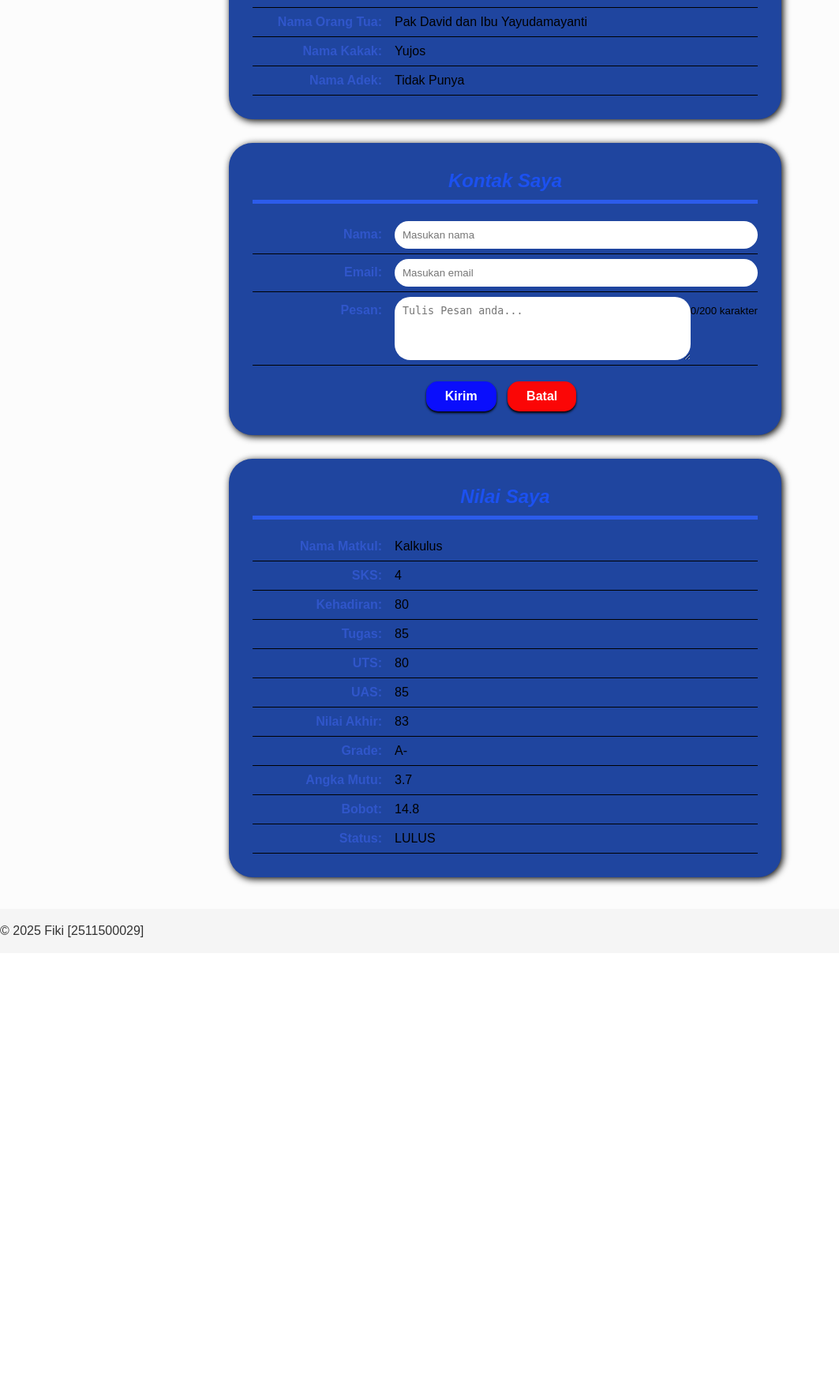
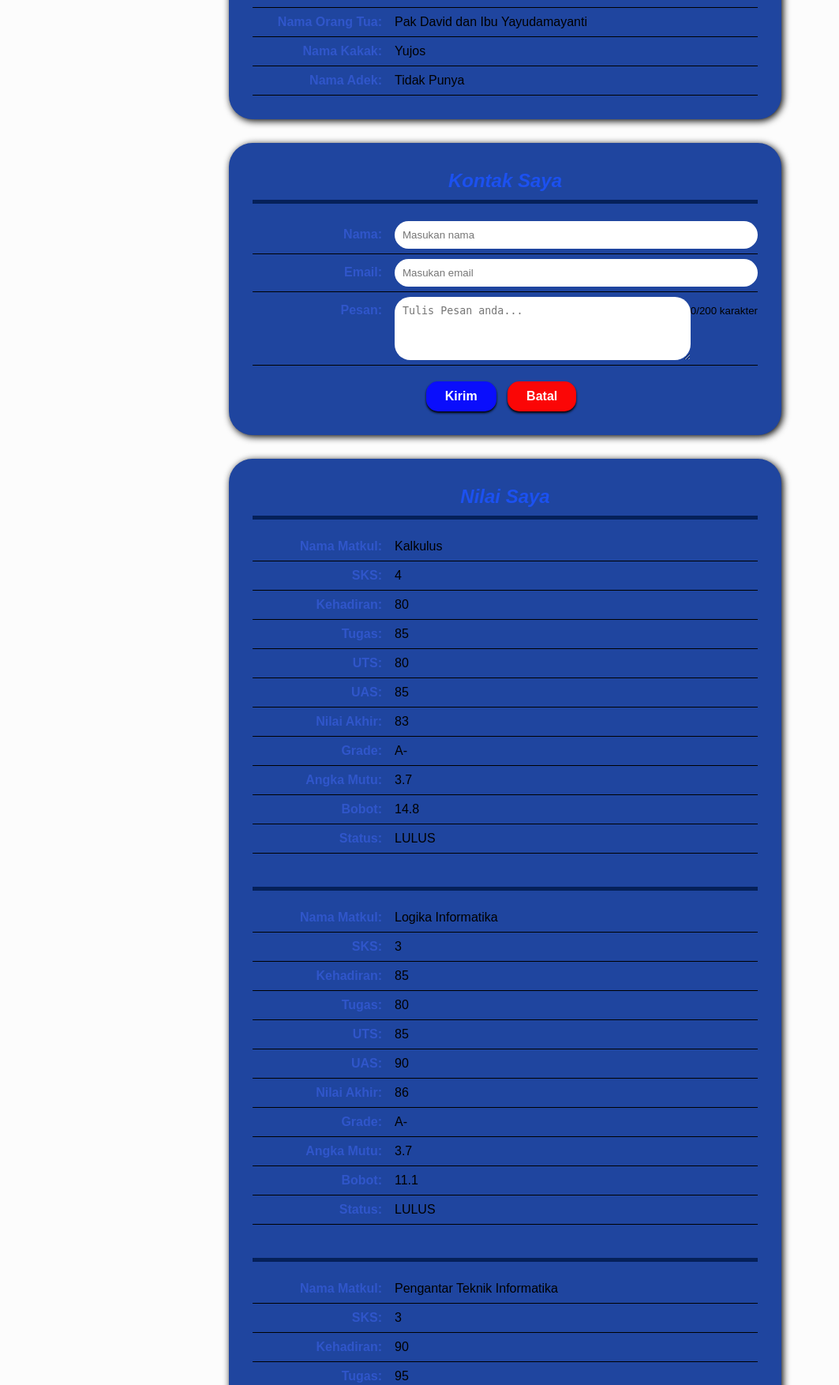
Before and after one commit to FikiNih/2511500029-PWD-TI1A-25261, a PHP site: page /pertemuan-06/index.php in a window 1280 px wide. Shown: the part 880-2634 px from the top of the page at 79% size, without its empty margins (0-1063 px from the left). Before the commit the page ends 2067 px from the top, so only its background shows below. Run offline with PHP 8.4, Linux system fonts and the light colour scheme.

Commit message:
hello.php

```diff
--- a/pertemuan-06/index.php
+++ b/pertemuan-06/index.php
@@ -301,6 +301,100 @@ alert("Halo, " + nama + "!");
         <?php
         echo $Status1 = $hasil['status'];
         ?>
+
+        <h2><br></h2>
+        <p><strong>Nama Matkul:</strong>
+        <?php
+        echo $namaMatkul2;
+        ?>
+        </p>
+        <p><strong>SKS:</strong>
+        <?php
+        echo $sksMatkul2;
+        ?>
+        <p><strong>Kehadiran:</strong>
+        <?php
+        echo $nilaiHadir2;
+        ?>
+        <p><strong>Tugas:</strong>
+        <?php
+        echo $nilaiTugas2;
+        ?>
+        <p><strong>UTS:</strong>
+        <?php
+        echo $nilaiUTS2;
+        ?>
+        <p><strong>UAS:</strong>
+        <?php
+        echo $nilaiUAS2;
+        ?>
+        <p><strong>Nilai Akhir:</strong>
+        <?php
+        echo $NnilaiAkhir2 = (0.1 * $nilaiHadir2) + (0.2 * $nilaiTugas2) + (0.3 * $nilaiUTS2) + (0.4 * $nilaiUAS2);
+        ?>
+        <p><strong>Grade:</strong>
+        <?php
+        echo $Grade2 = $hasil['grade'];
+        ?>
+        <p><strong>Angka Mutu:</strong>
+        <?php
+        echo $Mutu2 = $hasil['angkaMutu'];
+        ?>
+        <p><strong>Bobot:</strong>
+        <?php
+        echo $Bobot2 = $sksMatkul2 * $Mutu2;
+        ?>
+        <p><strong>Status:</strong>
+        <?php
+        echo $Status2 = $hasil['status'];
+        ?>
+
+        <h2><br></h2>
+        <p><strong>Nama Matkul:</strong>
+        <?php
+        echo $namaMatkul3;
+        ?>
+        </p>
+        <p><strong>SKS:</strong>
+        <?php
+        echo $sksMatkul3;
+        ?>
+        <p><strong>Kehadiran:</strong>
+        <?php
+        echo $nilaiHadir3;
+        ?>
+        <p><strong>Tugas:</strong>
+        <?php
+        echo $nilaiTugas3;
+        ?>
+        <p><strong>UTS:</strong>
+        <?php
+        echo $nilaiUTS3;
+        ?>
+        <p><strong>UAS:</strong>
+        <?php
+        echo $nilaiUAS3;
+        ?>
+        <p><strong>Nilai Akhir:</strong>
+        <?php
+        echo $NnilaiAkhir3 = (0.1 * $nilaiHadir3) + (0.2 * $nilaiTugas3) + (0.3 * $nilaiUTS3) + (0.4 * $nilaiUAS3);
+        ?>
+        <p><strong>Grade:</strong>
+        <?php
+        echo $Grade3 = $hasil['grade'];
+        ?>
+        <p><strong>Angka Mutu:</strong>
+        <?php
+        echo $Mutu3 = $hasil['angkaMutu'];
+        ?>
+        <p><strong>Bobot:</strong>
+        <?php
+        echo $Bobot3 = $sksMatkul3 * $Mutu3;
+        ?>
+        <p><strong>Status:</strong>
+        <?php
+        echo $Status3 = $hasil['status'];
+        ?>
     </section>
     </footer>
     <p>&copy; 2025 Fiki [2511500029]</p>
--- a/pertemuan-06/style.css
+++ b/pertemuan-06/style.css
@@ -66,7 +66,7 @@ header li a:active {
 #Contact h2,
 #ipk h2 {
     color: #1c51f0;
-    border-bottom: 5px solid #2c5ceb;
+    border-bottom: 5px solid #052059;
     padding-bottom: 6px;
     margin-top: 0;
     margin-bottom: 16px;
```
